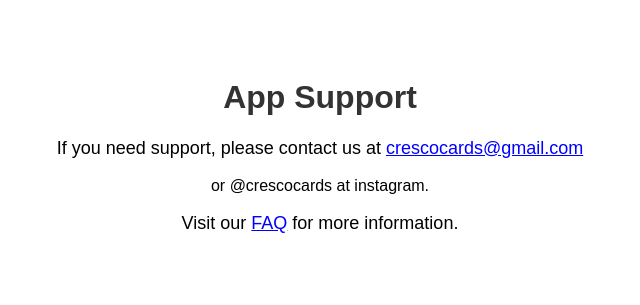
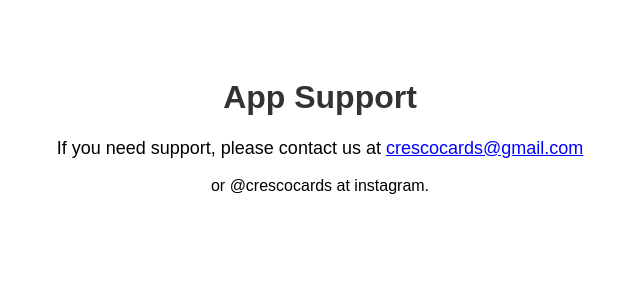
Before and after one commit to ericjho/cresco-collection-support, a plain HTML site: page index.html in a window 1280 px wide. Shown: the whole page, without its empty margins (320-960 px from the left). Drawn offline with Linux system fonts and the light colour scheme.

Commit message:
Update index.html

```diff
--- a/index.html
+++ b/index.html
@@ -14,6 +14,5 @@
 <body>
     <h1>App Support</h1>
     <p>If you need support, please contact us at <a href="mailto:support@example.com">crescocards@gmail.com</a></p> or @crescocards at instagram.
-    <p>Visit our <a href="https://example.com/faq" target="_blank">FAQ</a> for more information.</p>
 </body>
 </html>
```
